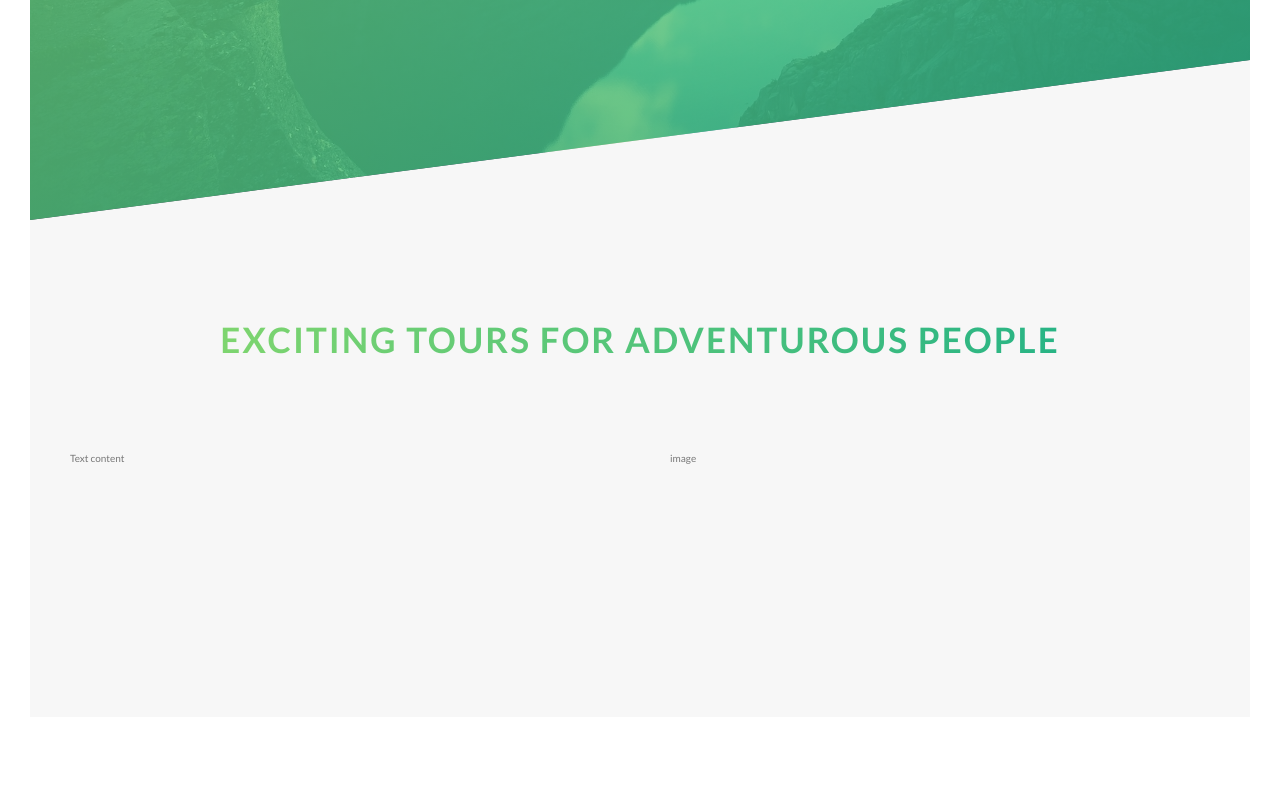
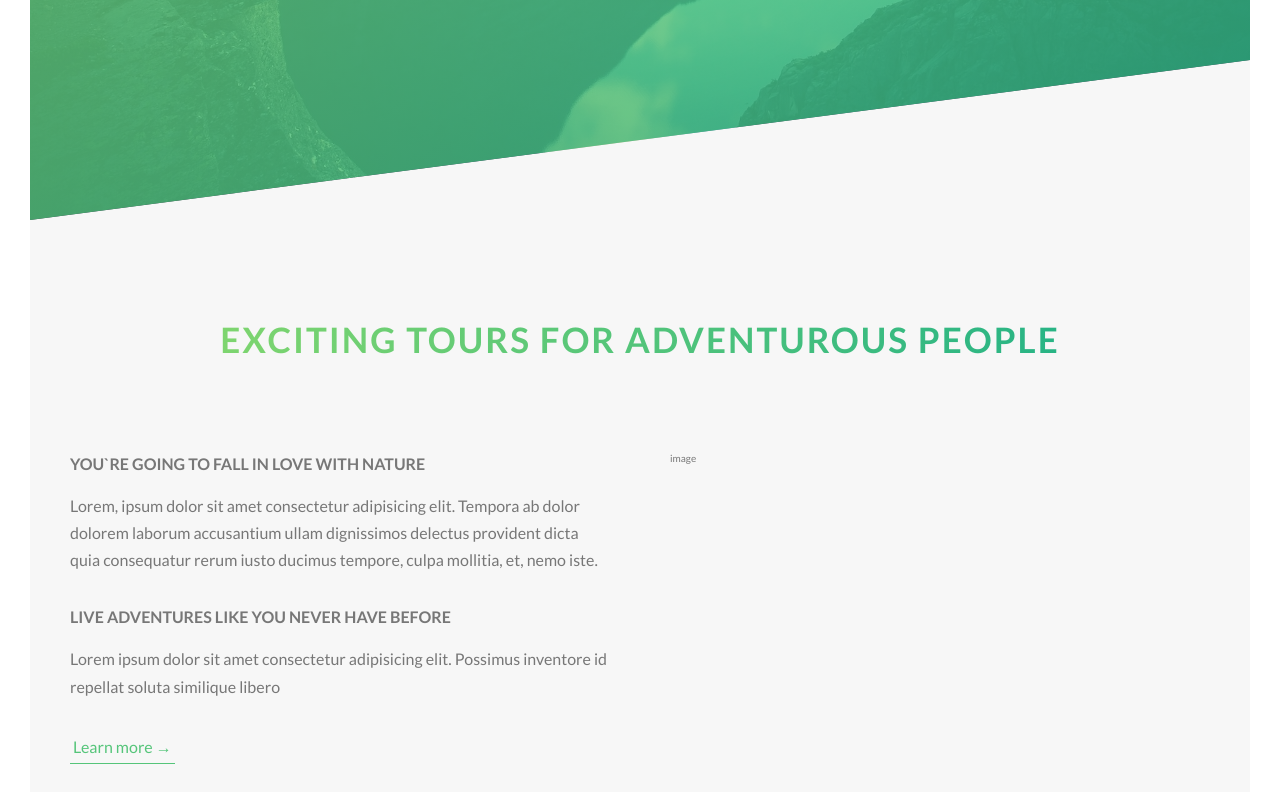
Before and after one commit to Naval63/Natorius, a website: page src/index.html in a window 1280 px wide. Shown: the part 570-1362 px from the top of the page. Before the commit the page ends 1317 px from the top, so only its background shows below. Drawn offline with nearby package versions, Linux system fonts and the light colour scheme; files that its build step writes are made by us from their sources.

Commit message:
btn and paragraph styles

```diff
--- a/src/index.html
+++ b/src/index.html
@@ -28,7 +28,7 @@
 
     <main>
         <section class="section-about">
-            <div class="u-center-text u-margin-bottom">
+            <div class="u-center-text u-margin-bottom-big">
                 <h2 class="heading-secondary">
                     Exciting tours for adventurous people
                 </h2>
@@ -36,7 +36,19 @@
 
             <div class="row">
                 <div class="col-1-of-2">
-                    Text content
+                    <h3 class="heading-tertiary u-margin-bottom-small">
+                        You`re going to fall in love with nature
+                    </h3>
+                    <p class="paragraph">
+                        Lorem, ipsum dolor sit amet consectetur adipisicing elit. Tempora ab dolor dolorem laborum accusantium ullam dignissimos delectus provident dicta quia consequatur rerum iusto ducimus tempore, culpa mollitia, et, nemo iste.
+                    </p>
+                    <h3 class="heading-tertiary u-margin-bottom-small">
+                        Live adventures like you never have before
+                    </h3>
+                    <p class="paragraph">
+                        Lorem ipsum dolor sit amet consectetur adipisicing elit. Possimus inventore id repellat soluta similique libero
+                    </p>
+                    <a href="#" class="btn-text">Learn more &rarr;</a>
                 </div>
                 <div class="col-1-of-2">
                     image
--- a/src/scss/abstracts/_variables.scss
+++ b/src/scss/abstracts/_variables.scss
@@ -9,6 +9,10 @@
 $color-light: #fff;
 $color-dark: #000;
 
+// Font
+
+$default-font-size: 1.6rem;
+
 // GRID
 $grid-width: 114rem;
 $gutter-vertical: 8rem;
--- a/src/scss/base/_typography.scss
+++ b/src/scss/base/_typography.scss
@@ -53,3 +53,18 @@
         text-shadow: .5rem 1rem 2rem rgba($color-dark, .2);
     }
 }
+
+.heading-tertiary{
+    font-size: $default-font-size;
+    font-weight: 700;
+    text-transform: uppercase;
+}
+
+.paragraph {
+    font-size: $default-font-size;
+
+    &:not(:last-child) {
+        margin-bottom: 3rem;
+    }
+
+}
--- a/src/scss/base/_utilities.scss
+++ b/src/scss/base/_utilities.scss
@@ -2,6 +2,14 @@
     text-align: center;
 }
 
-.u-margin-bottom {
+.u-margin-bottom-small{
+    margin-bottom: 1.5rem;
+}
+
+.u-margin-bottom-medium{
+    margin-bottom: 4rem;
+}
+
+.u-margin-bottom-big {
     margin-bottom: 8rem;
 }
--- a/src/scss/components/_button.scss
+++ b/src/scss/components/_button.scss
@@ -9,7 +9,7 @@
         padding: 1.5rem 4rem;
         border-radius: 10rem;
         transition: all .2s;
-        font-size: 1.6rem;
+        font-size: $default-font-size;
     }
 
     &:hover {
@@ -54,3 +54,26 @@
         animation-fill-mode: backwards;
     }
 }
+
+.btn-text {
+    &:link,
+    &:visited {
+        font-size: $default-font-size;
+        color: $color-primary;
+        display: inline-block;
+        text-decoration: none;
+        border-bottom: 1px solid $color-primary;
+        padding: 3px;
+        transition: all .2s;
+    }
+    &:hover {
+        background-color: $color-primary;
+        color: $color-light;
+        box-shadow: 0 1rem 2rem rgba($color-dark, .15);
+        transform: translateY(-2px);
+    }
+    &:active {
+        box-shadow: 0 .5rem 1rem rgba($color-dark, .15);
+        transform: translateY(0);
+    }
+}
```
